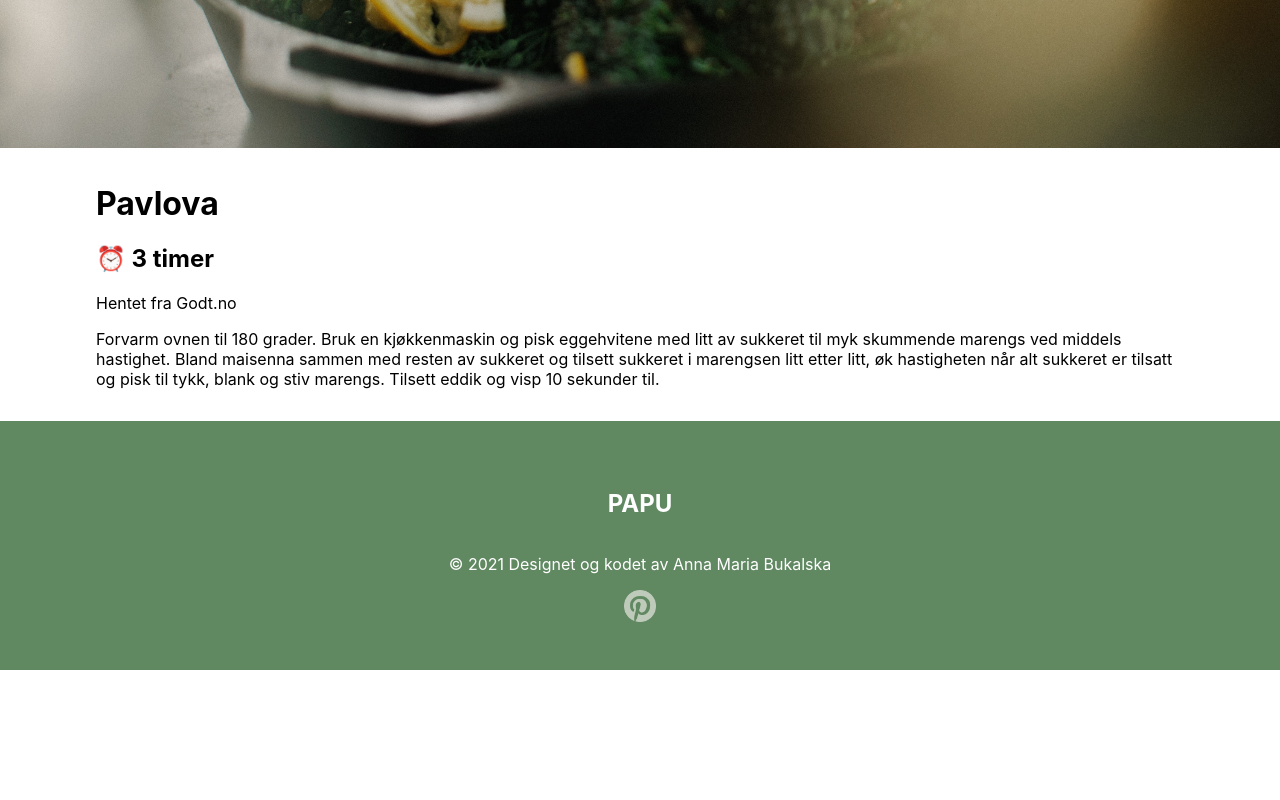
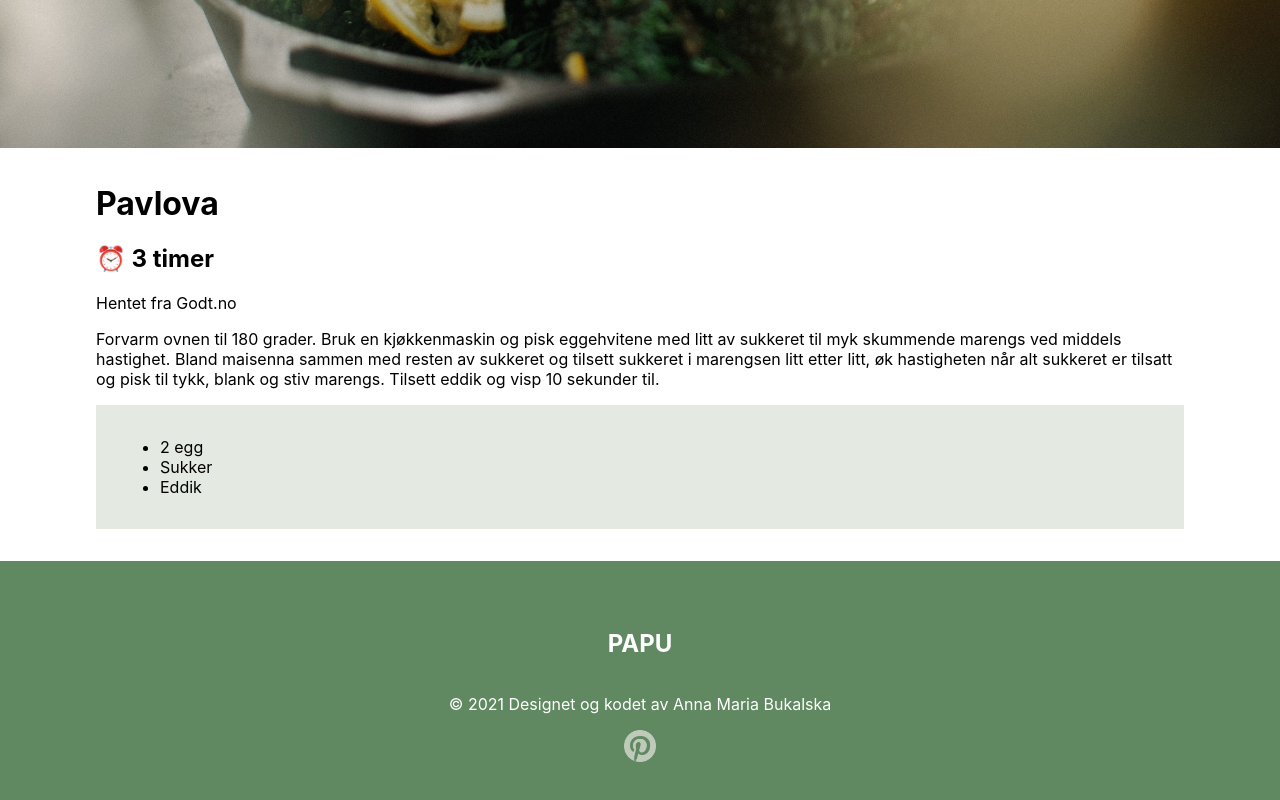
Before and after one commit to annamariabukalska/recipe-website, a React (Create React App) app: page /recipe in a window 1280 px wide. Shown: the part 806-1606 px from the top of the page. Before the commit the page ends 1476 px from the top, so only its background shows below. Built offline with nearby package versions, Linux system fonts and the light colour scheme.

Commit message:
IngredientsList wip

```diff
--- /dev/null
+++ b/src/components/IngredientsList/IngredientsList.css
@@ -0,0 +1,4 @@
+.ingredients-list {
+    padding: 16px 24px;
+	background: #E4E9E2;
+}
--- /dev/null
+++ b/src/components/IngredientsList/IngredientsList.js
@@ -0,0 +1,15 @@
+import './IngredientsList.css';
+
+function IngredientsList(props) {
+    return (
+      <div className="ingredients-list">
+          <ul>
+              <li>2 egg</li>
+              <li>Sukker</li>
+              <li>Eddik</li>
+          </ul>
+      </div>
+    );
+}
+
+export default IngredientsList;
--- a/src/pages/RecipePage.js
+++ b/src/pages/RecipePage.js
@@ -1,4 +1,5 @@
   import Footer from '../components/Footer/Footer';
+import IngredientsList from '../components/IngredientsList/IngredientsList';
   import './RecipePage.css';
 
   function RecipePage() {
@@ -11,6 +12,8 @@ function RecipePage() {
 
   <p>Hentet fra Godt.no</p>
   <p>Forvarm ovnen til 180 grader. Bruk en kjøkkenmaskin og pisk eggehvitene med litt av sukkeret til myk skummende marengs ved middels hastighet. Bland maisenna sammen med resten av sukkeret og tilsett sukkeret i marengsen litt etter litt, øk hastigheten når alt sukkeret er tilsatt og pisk til tykk, blank og stiv marengs. Tilsett eddik og visp 10 sekunder til.</p>
+
+      <IngredientsList />
       </div>
       <Footer />
       </main>
```
Lines whose indentation alone changed are shown as unchanged.
